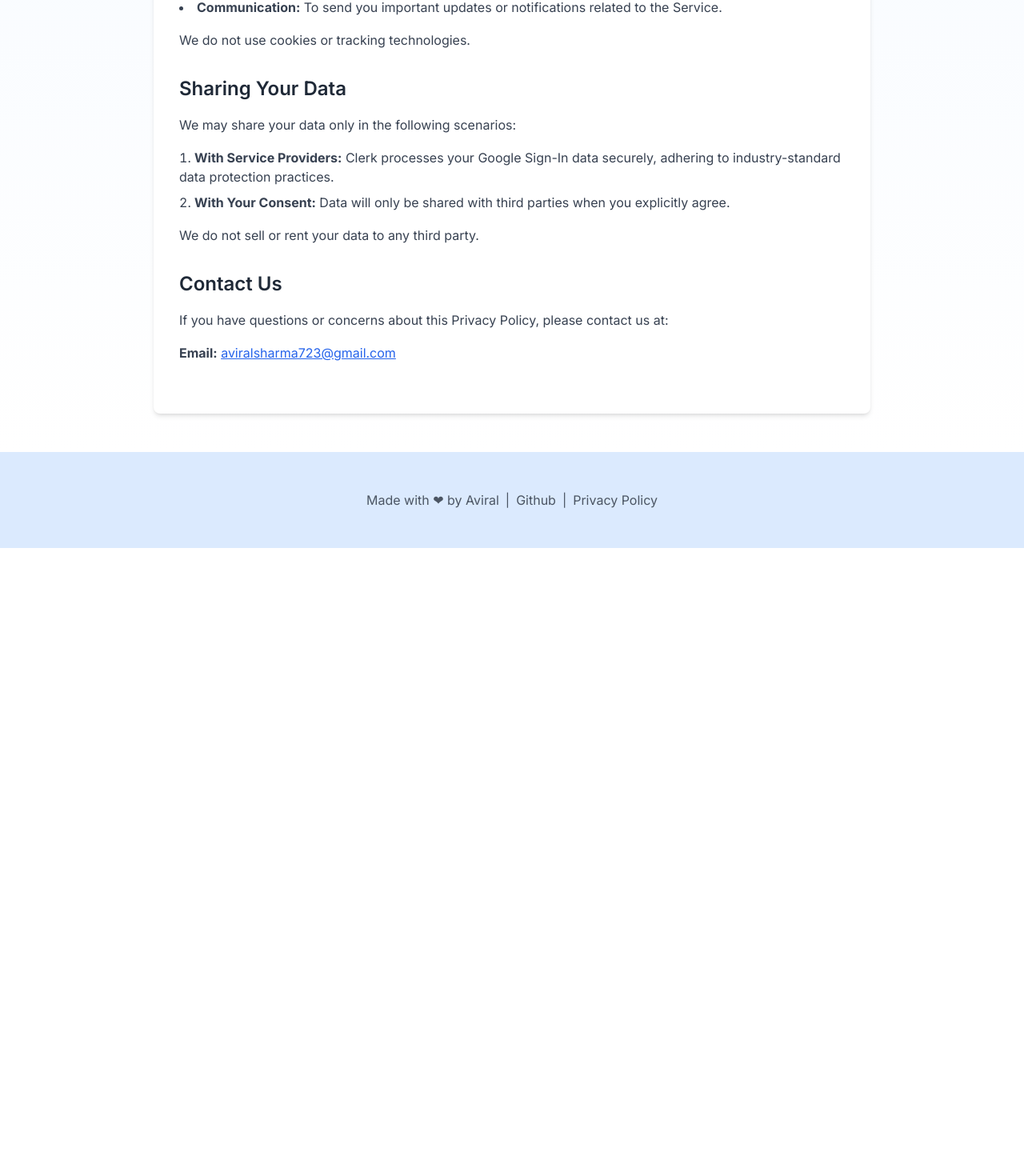
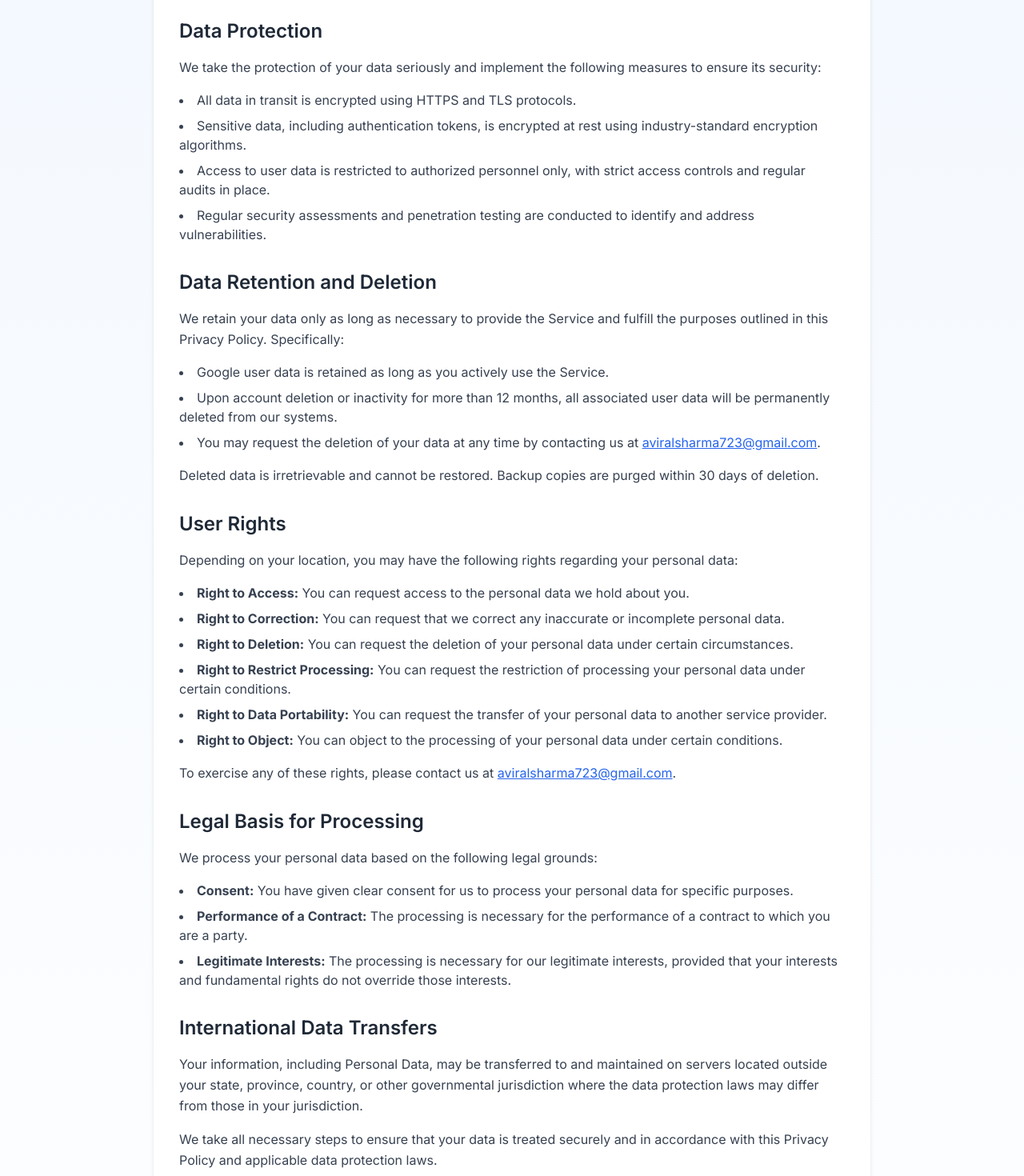
Before and after one commit to aviralsharma07/schedura, a Next.js app: page /privacy-policy in a window 1280 px wide. Shown: the part 1133-2603 px from the top of the page at 80% size. Before the commit the page ends 1818 px from the top, so only its background shows below. Built offline with nearby package versions, Linux system fonts and the light colour scheme; no server answers.

Commit message:
update privacy policy

```diff
--- a/app/privacy-policy/page.tsx
+++ b/app/privacy-policy/page.tsx
@@ -6,11 +6,11 @@ const PrivacyPolicy = () => {
       <div className="max-w-4xl mx-auto bg-white shadow-md rounded-lg p-8">
         <h1 className="text-4xl font-bold text-gray-800 mb-6">Privacy Policy</h1>
         <p className="text-sm text-gray-600 mb-8">
-          <strong>Last updated: November 26, 2024</strong>
+          <strong>Last updated: November 28, 2024</strong>
         </p>
 
         <section className="mb-8">
-          <p className="text-gray-700 leading-relaxed">Schedura (&quot;Company&quot;, &quot;We&quot;, &quot;Us&quot;, or &quot;Our&quot;) respects your privacy and is committed to protecting it through this Privacy Policy. This document explains how we collect, use, and share your information when you use our Service, as well as your rights and how the law protects you.</p>
+          <p className="text-gray-700 leading-relaxed">Schedura ("Company", "We", "Us", or "Our") respects your privacy and is committed to protecting it through this Privacy Policy. This document explains how we collect, use, protect, and share your information when you use our Service, as well as your rights and how the law protects you.</p>
           <p className="text-gray-700 leading-relaxed mt-4">By using the Service, you agree to the collection and use of information in accordance with this Privacy Policy.</p>
         </section>
 
@@ -22,7 +22,7 @@ const PrivacyPolicy = () => {
               <strong>Account:</strong> Refers to the Google account you use to access the Service.
             </li>
             <li>
-              <strong>Company:</strong> (referred to as &quot;We&quot;, &quot;Us&quot;, or &quot;Our&quot;) refers to Schedura.
+              <strong>Company:</strong> (referred to as "We", "Us", or "Our") refers to Schedura.
             </li>
             <li>
               <strong>Device:</strong> Any device capable of accessing the Service, such as a computer, phone, or tablet.
@@ -46,13 +46,13 @@ const PrivacyPolicy = () => {
         <section className="mb-8">
           <h2 className="text-2xl font-semibold text-gray-800 mb-4">Information We Collect</h2>
           <h3 className="text-lg font-medium text-gray-700 mb-2">Personal Data</h3>
-          <p className="text-gray-700 leading-relaxed mb-4">To use our Service, we request access to:</p>
+          <p className="text-gray-700 leading-relaxed mb-4">We collect the following information to provide and improve our Service:</p>
           <ul className="list-disc list-inside text-gray-700 space-y-2">
             <li>
-              <strong>Your Google Account:</strong> Required for authentication using Google Sign-In, managed via Clerk, a third-party service that securely handles authentication.
+              <strong>Your Google Account:</strong> Required for authentication via Google Sign-In, managed securely through Clerk.
             </li>
             <li>
-              <strong>Google Calendar:</strong> Permission to access your Google Calendar for scheduling purposes, including viewing and managing calendar events with your explicit authorization.
+              <strong>Google Calendar:</strong> Access to manage your calendar events, with your explicit authorization.
             </li>
           </ul>
         </section>
@@ -64,13 +64,101 @@ const PrivacyPolicy = () => {
               <strong>Authentication:</strong> To securely log you into the platform using Google Sign-In.
             </li>
             <li>
-              <strong>Calendar Integration:</strong> To provide calendar management features, such as scheduling, retrieving, and updating your calendar events.
+              <strong>Calendar Integration:</strong> To provide features for scheduling and managing your calendar events.
             </li>
             <li>
-              <strong>Communication:</strong> To send you important updates or notifications related to the Service.
+              <strong>Communication:</strong> To send you updates or notifications related to the Service.
             </li>
           </ul>
           <p className="text-gray-700 leading-relaxed mt-4">We do not use cookies or tracking technologies.</p>
+        </section>
+
+        <section className="mb-8">
+          <h2 className="text-2xl font-semibold text-gray-800 mb-4">Data Protection</h2>
+          <p className="text-gray-700 leading-relaxed">We take the protection of your data seriously and implement the following measures to ensure its security:</p>
+          <ul className="list-disc list-inside text-gray-700 space-y-2 mt-4">
+            <li>All data in transit is encrypted using HTTPS and TLS protocols.</li>
+            <li>Sensitive data, including authentication tokens, is encrypted at rest using industry-standard encryption algorithms.</li>
+            <li>Access to user data is restricted to authorized personnel only, with strict access controls and regular audits in place.</li>
+            <li>Regular security assessments and penetration testing are conducted to identify and address vulnerabilities.</li>
+          </ul>
+        </section>
+
+        <section className="mb-8">
+          <h2 className="text-2xl font-semibold text-gray-800 mb-4">Data Retention and Deletion</h2>
+          <p className="text-gray-700 leading-relaxed">We retain your data only as long as necessary to provide the Service and fulfill the purposes outlined in this Privacy Policy. Specifically:</p>
+          <ul className="list-disc list-inside text-gray-700 space-y-2 mt-4">
+            <li>Google user data is retained as long as you actively use the Service.</li>
+            <li>Upon account deletion or inactivity for more than 12 months, all associated user data will be permanently deleted from our systems.</li>
+            <li>
+              You may request the deletion of your data at any time by contacting us at{" "}
+              <a href="mailto:aviralsharma723@gmail.com" className="text-blue-600 underline">
+                aviralsharma723@gmail.com
+              </a>
+              .
+            </li>
+          </ul>
+          <p className="text-gray-700 leading-relaxed mt-4">Deleted data is irretrievable and cannot be restored. Backup copies are purged within 30 days of deletion.</p>
+        </section>
+
+        <section className="mb-8">
+          <h2 className="text-2xl font-semibold text-gray-800 mb-4">User Rights</h2>
+          <p className="text-gray-700 leading-relaxed">Depending on your location, you may have the following rights regarding your personal data:</p>
+          <ul className="list-disc list-inside text-gray-700 space-y-2 mt-4">
+            <li>
+              <strong>Right to Access:</strong> You can request access to the personal data we hold about you.
+            </li>
+            <li>
+              <strong>Right to Correction:</strong> You can request that we correct any inaccurate or incomplete personal data.
+            </li>
+            <li>
+              <strong>Right to Deletion:</strong> You can request the deletion of your personal data under certain circumstances.
+            </li>
+            <li>
+              <strong>Right to Restrict Processing:</strong> You can request the restriction of processing your personal data under certain conditions.
+            </li>
+            <li>
+              <strong>Right to Data Portability:</strong> You can request the transfer of your personal data to another service provider.
+            </li>
+            <li>
+              <strong>Right to Object:</strong> You can object to the processing of your personal data under certain conditions.
+            </li>
+          </ul>
+          <p className="text-gray-700 leading-relaxed mt-4">
+            To exercise any of these rights, please contact us at{" "}
+            <a href="mailto:aviralsharma723@gmail.com" className="text-blue-600 underline">
+              aviralsharma723@gmail.com
+            </a>
+            .
+          </p>
+        </section>
+
+        <section className="mb-8">
+          <h2 className="text-2xl font-semibold text-gray-800 mb-4">Legal Basis for Processing</h2>
+          <p className="text-gray-700 leading-relaxed">We process your personal data based on the following legal grounds:</p>
+          <ul className="list-disc list-inside text-gray-700 space-y-2 mt-4">
+            <li>
+              <strong>Consent:</strong> You have given clear consent for us to process your personal data for specific purposes.
+            </li>
+            <li>
+              <strong>Performance of a Contract:</strong> The processing is necessary for the performance of a contract to which you are a party.
+            </li>
+            <li>
+              <strong>Legitimate Interests:</strong> The processing is necessary for our legitimate interests, provided that your interests and fundamental rights do not override those interests.
+            </li>
+          </ul>
+        </section>
+
+        <section className="mb-8">
+          <h2 className="text-2xl font-semibold text-gray-800 mb-4">International Data Transfers</h2>
+          <p className="text-gray-700 leading-relaxed">Your information, including Personal Data, may be transferred to and maintained on servers located outside your state, province, country, or other governmental jurisdiction where the data protection laws may differ from those in your jurisdiction.</p>
+          <p className="text-gray-700 leading-relaxed mt-4">We take all necessary steps to ensure that your data is treated securely and in accordance with this Privacy Policy and applicable data protection laws.</p>
+        </section>
+
+        <section className="mb-8">
+          <h2 className="text-2xl font-semibold text-gray-800 mb-4">Changes to This Privacy Policy</h2>
+          <p className="text-gray-700 leading-relaxed">We may update our Privacy Policy from time to time. We will notify you of any changes by posting the new Privacy Policy on this page.</p>
+          <p className="text-gray-700 leading-relaxed mt-4">You are advised to review this Privacy Policy periodically for any changes. Changes to this Privacy Policy are effective when they are posted on this page.</p>
         </section>
 
         <section className="mb-8">
@@ -78,7 +166,7 @@ const PrivacyPolicy = () => {
           <p className="text-gray-700 leading-relaxed mb-4">We may share your data only in the following scenarios:</p>
           <ol className="list-decimal list-inside text-gray-700 space-y-2">
             <li>
-              <strong>With Service Providers:</strong> Clerk processes your Google Sign-In data securely, adhering to industry-standard data protection practices.
+              <strong>With Service Providers:</strong> Clerk securely processes your Google Sign-In data, adhering to industry-standard practices.
             </li>
             <li>
               <strong>With Your Consent:</strong> Data will only be shared with third parties when you explicitly agree.
```
